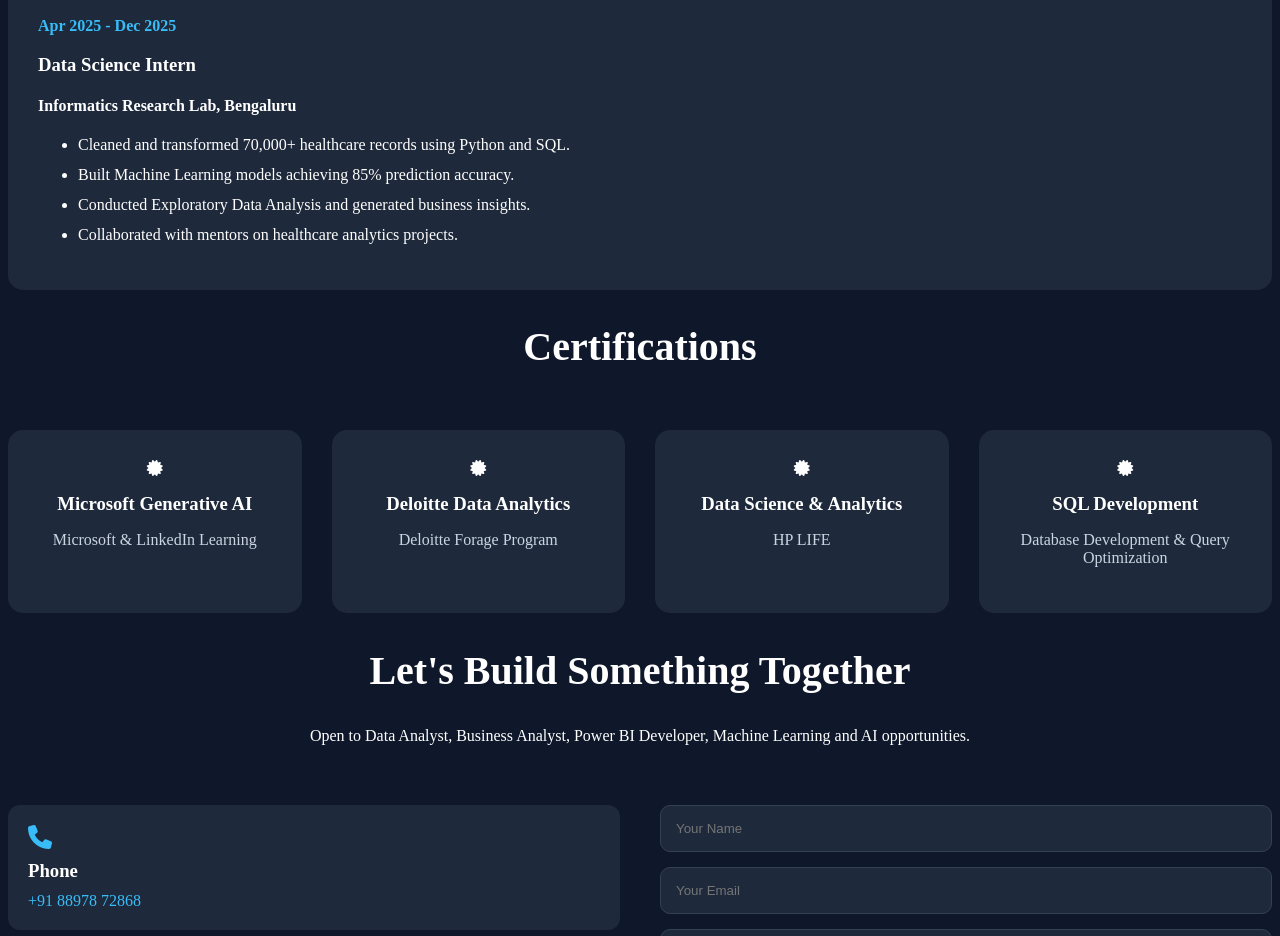
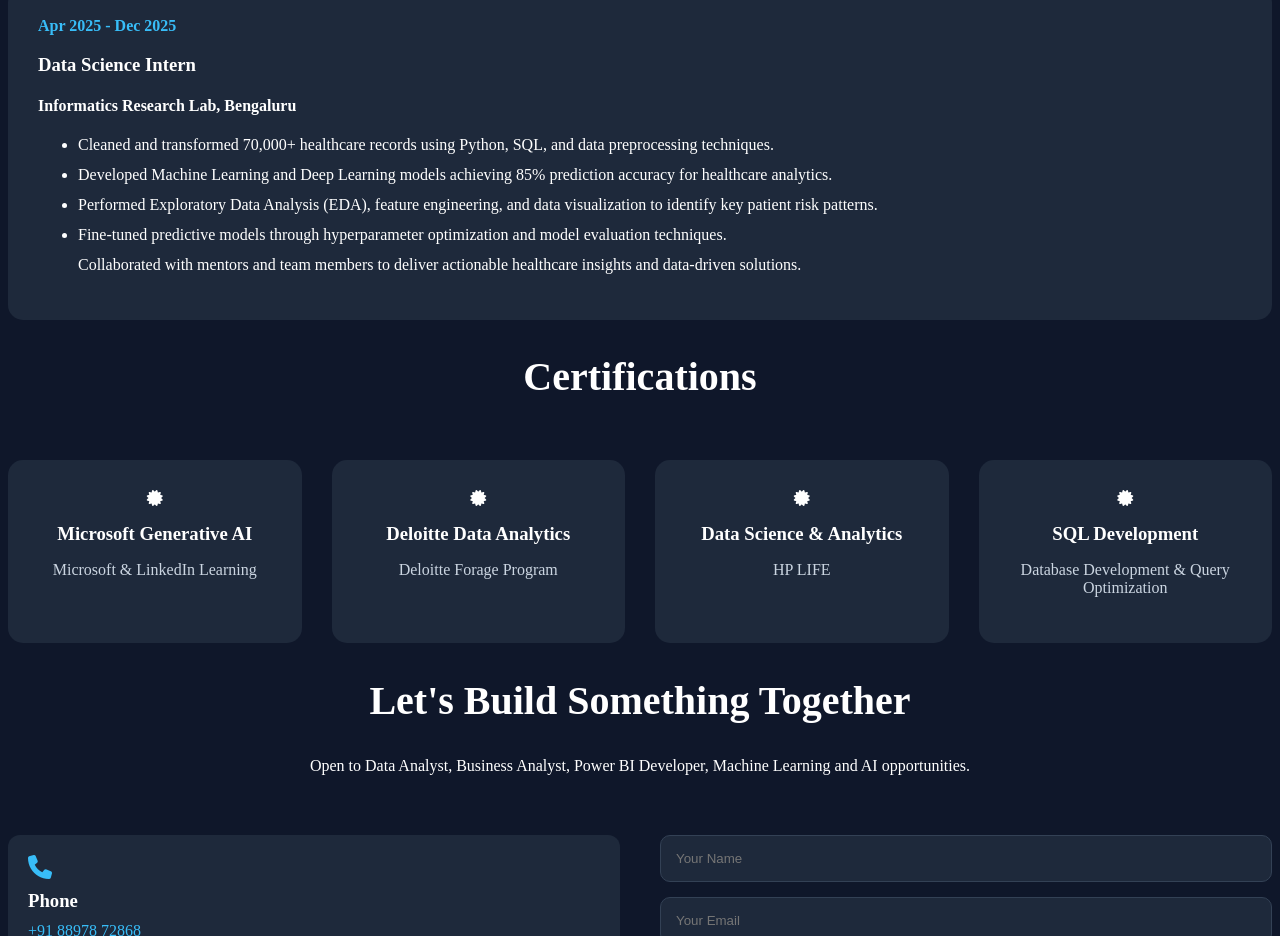
Before and after one commit to banuprakashreddy1111/-banuprakashreddy-portfolio, a plain HTML site: page index.html in a window 1280 px wide. Shown: the part 3662-4598 px from the top of the page. Drawn offline with Linux system fonts and the light colour scheme.

Commit message:
Update index.html

```diff
--- a/index.html
+++ b/index.html
@@ -764,21 +764,24 @@
                     <ul>
 
                         <li>
-                            Cleaned and transformed 70,000+ healthcare records using Python and SQL.
+                            Cleaned and transformed 70,000+ healthcare records using Python, SQL, and data preprocessing techniques.
                         </li>
 
                         <li>
-                            Built Machine Learning models achieving 85% prediction accuracy.
+                            Developed Machine Learning and Deep Learning models achieving 85% prediction accuracy for healthcare analytics.
                         </li>
 
                         <li>
-                            Conducted Exploratory Data Analysis and generated business insights.
+                            Performed Exploratory Data Analysis (EDA), feature engineering, and data visualization to identify key patient risk patterns.
                         </li>
 
                         <li>
-                            Collaborated with mentors on healthcare analytics projects.
+                            Fine-tuned predictive models through hyperparameter optimization and model evaluation techniques.
                         </li>
 
+                        </li>
+                            Collaborated with mentors and team members to deliver actionable healthcare insights and data-driven solutions.
+                        </li>
                     </ul>
 
                 </div>
```
